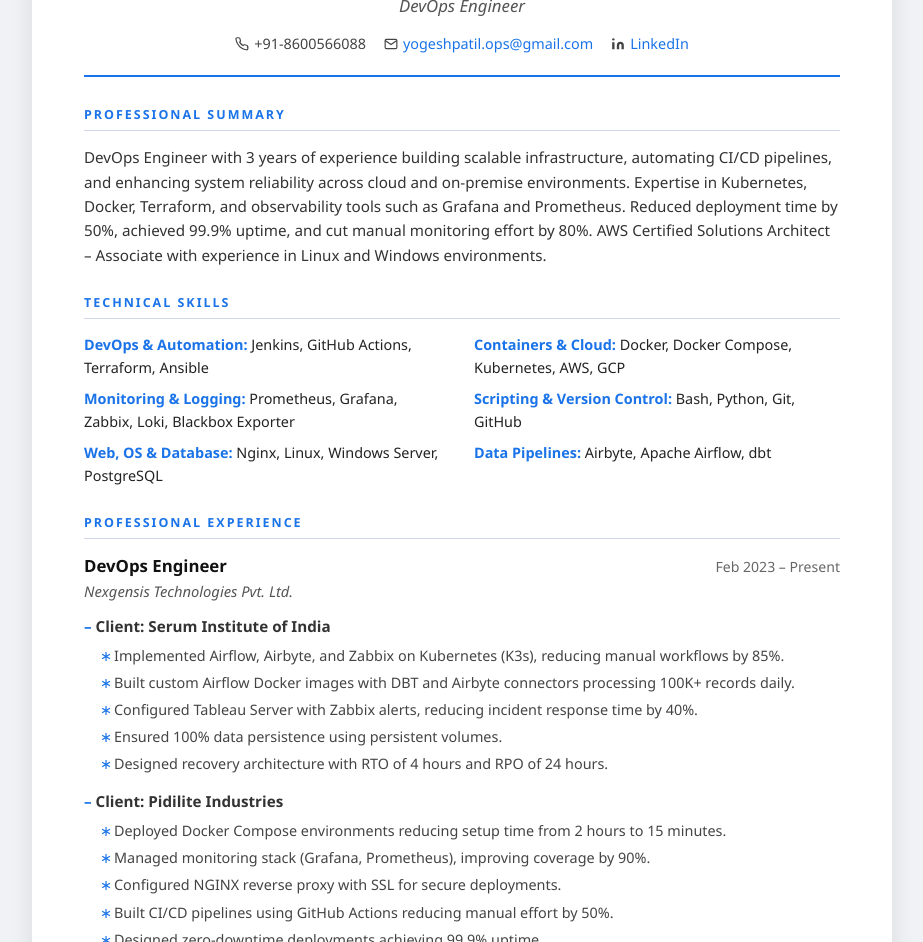
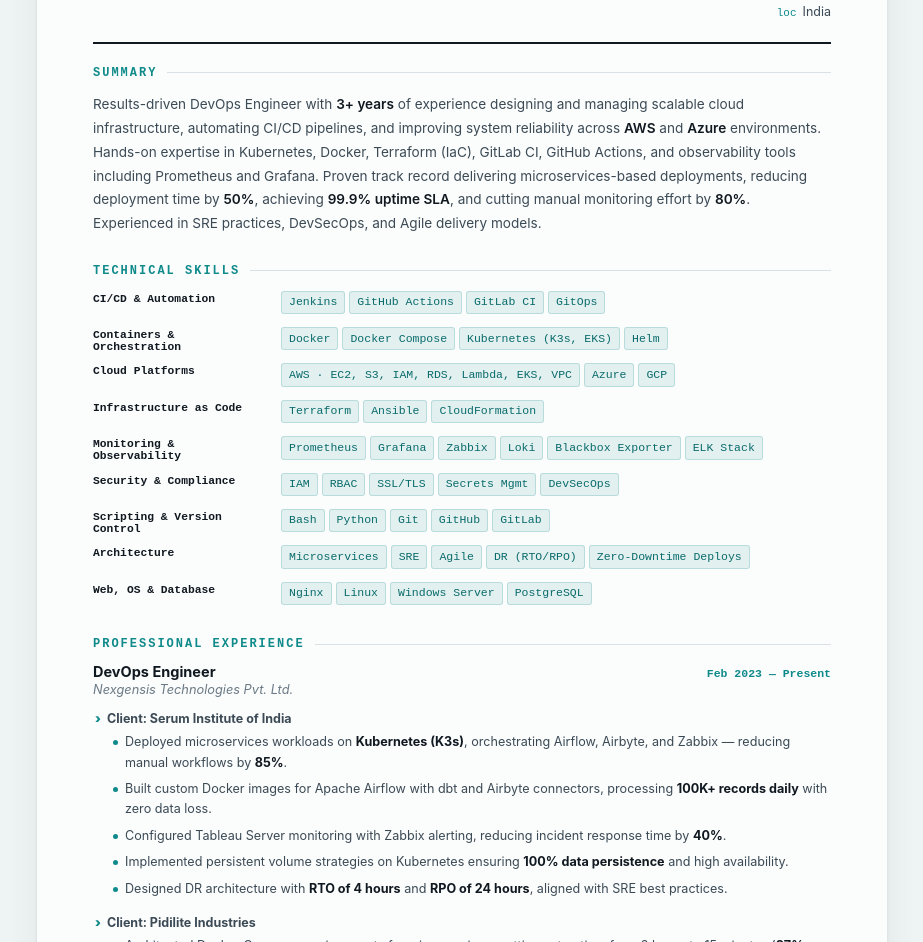
Before and after one commit to yogeshpatil-ops/Resume, a plain HTML site: page index.html in a window 1280 px wide. Shown: the part 160-1102 px from the top of the page, without its empty margins (178-1101 px from the left). Drawn offline with Linux system fonts and the light colour scheme.

Commit message:
update resume

```diff
--- a/index.html
+++ b/index.html
@@ -1,187 +1,229 @@
 <!DOCTYPE html>
 <html lang="en">
 <head>
-  <meta charset="UTF-8" />
-  <meta name="viewport" content="width=device-width, initial-scale=1.0" />
-  <title>Yogesh Patil – DevOps Engineer</title>
+<meta charset="UTF-8">
+<title>Yogesh Patil — DevOps Engineer</title>
+<meta name="viewport" content="width=device-width, initial-scale=1.0">
 <style>
-    *, *::before, *::after { box-sizing: border-box; margin: 0; padding: 0; }
-
-    body {
-      font-family: 'Segoe UI', Arial, sans-serif;
-      background: #f0f2f5;
-      color: #222;
-      line-height: 1.6;
+  :root{
+    --ink:#101820;
+    --slate:#3b4a55;
+    --mist:#6b7a85;
+    --line:#d9e1e5;
+    --paper:#fbfcfc;
+    --panel:#eef3f4;
+    --signal:#0f8a8a;
+    --signal-dim:#0f8a8a1a;
+  }
+  *{box-sizing:border-box;}
+  html,body{margin:0;padding:0;background:var(--panel);}
+  body{
+    font-family:"Inter",-apple-system,"Segoe UI",Arial,sans-serif;
+    color:var(--ink);
+    -webkit-font-smoothing:antialiased;
+  }
+  .page{
+    max-width:850px;
+    margin:32px auto;
+    background:var(--paper);
+    box-shadow:0 1px 3px rgba(16,24,32,0.08), 0 12px 32px rgba(16,24,32,0.06);
+    padding:52px 56px 48px;
   }
 
-    .page {
-      max-width: 860px;
-      margin: 40px auto;
-      background: #fff;
-      padding: 48px 52px;
-      box-shadow: 0 4px 24px rgba(0,0,0,0.10);
-      border-radius: 6px;
+  /* ---------- HEADER ---------- */
+  header{
+    display:flex;
+    justify-content:space-between;
+    align-items:flex-start;
+    border-bottom:2px solid var(--ink);
+    padding-bottom:18px;
+    margin-bottom:22px;
+    gap:24px;
+  }
+  .name-block h1{
+    font-family:"JetBrains Mono","SF Mono",Consolas,monospace;
+    font-size:30px;
+    letter-spacing:-0.5px;
+    margin:0 0 6px 0;
+    font-weight:700;
+  }
+  .name-block h1 .prompt{color:var(--signal); margin-right:2px;}
+  .role-line{
+    font-size:13.5px;
+    color:var(--slate);
+    letter-spacing:0.3px;
+    font-weight:500;
+  }
+  .role-line .sep{color:var(--signal); margin:0 8px; font-weight:700;}
+  .contact-block{
+    text-align:right;
+    font-size:12.5px;
+    color:var(--slate);
+    line-height:1.9;
+    white-space:nowrap;
+    padding-top:4px;
+  }
+  .contact-block a{color:var(--slate); text-decoration:none;}
+  .contact-block div span.tag{
+    color:var(--signal);
+    font-family:"JetBrains Mono",monospace;
+    font-size:11px;
+    margin-right:6px;
   }
 
-    /* Header */
-    header {
-      text-align: center;
-      margin-bottom: 28px;
-      border-bottom: 2px solid #1a73e8;
-      padding-bottom: 20px;
+  /* ---------- SECTION HEADINGS ---------- */
+  h2.section{
+    font-family:"JetBrains Mono",monospace;
+    font-size:12px;
+    letter-spacing:2px;
+    text-transform:uppercase;
+    color:var(--signal);
+    margin:28px 0 12px 0;
+    display:flex;
+    align-items:center;
+    gap:10px;
+  }
+  h2.section::after{
+    content:"";
+    flex:1;
+    height:1px;
+    background:var(--line);
+  }
+  h2.section:first-of-type{margin-top:0;}
+
+  /* ---------- SUMMARY ---------- */
+  .summary{
+    font-size:13.6px;
+    line-height:1.75;
+    color:var(--slate);
+    max-width:100%;
+  }
+  .summary b{color:var(--ink); font-weight:600;}
+
+  /* ---------- SKILLS ---------- */
+  .skills-grid{
+    display:grid;
+    grid-template-columns:172px 1fr;
+    row-gap:9px;
+    column-gap:16px;
+    font-size:12.8px;
+  }
+  .skills-grid dt{
+    font-family:"JetBrains Mono",monospace;
+    color:var(--ink);
+    font-weight:600;
+    font-size:11.3px;
+    padding-top:2px;
+  }
+  .skills-grid dd{
+    margin:0;
+    color:var(--slate);
+    line-height:1.6;
+  }
+  .skills-grid dd .chip{
+    display:inline-block;
+    background:var(--signal-dim);
+    color:#0a6b6b;
+    border:1px solid #0f8a8a33;
+    border-radius:3px;
+    padding:1.5px 7px;
+    margin:0 4px 4px 0;
+    font-size:11.5px;
+    font-family:"JetBrains Mono",monospace;
   }
 
-    header h1 {
-      font-size: 2.4rem;
-      font-weight: 700;
-      letter-spacing: 1px;
-      color: #111;
+  /* ---------- EXPERIENCE ---------- */
+  .job-header{
+    display:flex;
+    justify-content:space-between;
+    align-items:baseline;
+    margin-top:4px;
   }
+  .job-title{
+    font-size:14.5px;
+    font-weight:700;
+    color:var(--ink);
+  }
+  .job-dates{
+    font-family:"JetBrains Mono",monospace;
+    font-size:11.5px;
+    color:var(--signal);
+    font-weight:600;
+    white-space:nowrap;
+  }
+  .company-line{
+    font-size:12.8px;
+    color:var(--mist);
+    margin-top:2px;
+    margin-bottom:14px;
+    font-style:italic;
+  }
+  .client-block{margin-bottom:16px;}
+  .client-block:last-child{margin-bottom:0;}
+  .client-name{
+    font-size:12.5px;
+    font-weight:700;
+    color:var(--slate);
+    margin:0 0 6px 2px;
+    display:flex;
+    align-items:center;
+    gap:6px;
+  }
+  .client-name::before{
+    content:"›";
+    color:var(--signal);
+    font-weight:900;
+  }
+  ul.bullets{
+    margin:0 0 0 4px;
+    padding-left:16px;
+    list-style:none;
+  }
+  ul.bullets li{
+    position:relative;
+    font-size:12.6px;
+    line-height:1.62;
+    color:var(--slate);
+    margin-bottom:6px;
+    padding-left:12px;
+  }
+  ul.bullets li::before{
+    content:"";
+    position:absolute;
+    left:0;
+    top:8px;
+    width:5px;
+    height:5px;
+    background:var(--signal);
+    border-radius:50%;
+  }
+  ul.bullets li b{color:var(--ink); font-weight:700;}
 
-    header .title {
-      font-size: 1.05rem;
-      color: #555;
-      margin: 4px 0 12px;
-      font-style: italic;
+  /* ---------- EDUCATION ---------- */
+  .edu-row{
+    display:flex;
+    justify-content:space-between;
+    align-items:baseline;
+    font-size:13px;
   }
+  .edu-degree{font-weight:700; color:var(--ink);}
+  .edu-year{
+    font-family:"JetBrains Mono",monospace;
+    color:var(--signal);
+    font-weight:600;
+    font-size:11.5px;
+  }
+  .edu-school{color:var(--slate); font-size:12.6px; margin-top:2px;}
 
-    header .contact {
-      display: flex;
-      justify-content: center;
-      flex-wrap: wrap;
-      gap: 18px;
-      font-size: 0.9rem;
-      color: #444;
+  @media print{
+    body{background:#fff;}
+    .page{box-shadow:none; margin:0; padding:36px 40px;}
   }
-
-    header .contact a {
-      color: #1a73e8;
-      text-decoration: none;
-    }
-
-    header .contact a:hover { text-decoration: underline; }
-
-    header .contact span {
-      display: flex;
-      align-items: center;
-      gap: 5px;
-    }
-
-    /* Sections */
-    section { margin-bottom: 26px; }
-
-    section h2 {
-      font-size: 0.78rem;
-      font-weight: 700;
-      letter-spacing: 2px;
-      text-transform: uppercase;
-      color: #1a73e8;
-      border-bottom: 1px solid #d0d8e8;
-      padding-bottom: 5px;
-      margin-bottom: 14px;
-    }
-
-    /* Summary */
-    .summary p { font-size: 0.95rem; color: #333; }
-
-    /* Skills */
-    .skills-grid {
-      display: grid;
-      grid-template-columns: 1fr 1fr;
-      gap: 8px 24px;
-    }
-
-    .skill-item { font-size: 0.9rem; }
-    .skill-item strong { color: #1a73e8; }
-
-    /* Experience */
-    .job { margin-bottom: 22px; }
-
-    .job-header {
-      display: flex;
-      justify-content: space-between;
-      align-items: baseline;
-      flex-wrap: wrap;
-      gap: 4px;
-    }
-
-    .job-header h3 {
-      font-size: 1.05rem;
-      font-weight: 700;
-      color: #111;
-    }
-
-    .job-header .date {
-      font-size: 0.88rem;
-      color: #666;
-      white-space: nowrap;
-    }
-
-    .job-company {
-      font-size: 0.92rem;
-      color: #555;
-      font-style: italic;
-      margin-bottom: 10px;
-    }
-
-    .client-block { margin-bottom: 14px; }
-
-    .client-block h4 {
-      font-size: 0.95rem;
-      font-weight: 600;
-      color: #333;
-      margin-bottom: 6px;
-    }
-
-    .client-block h4::before {
-      content: "– ";
-      color: #1a73e8;
-    }
-
-    .client-block ul {
-      list-style: none;
-      padding-left: 16px;
-    }
-
-    .client-block ul li {
-      font-size: 0.9rem;
-      color: #444;
-      margin-bottom: 4px;
-      padding-left: 14px;
-      position: relative;
-    }
-
-    .client-block ul li::before {
-      content: "∗";
-      position: absolute;
-      left: 0;
-      color: #1a73e8;
-    }
-
-    /* Education */
-    .edu-block {
-      display: flex;
-      justify-content: space-between;
-      align-items: baseline;
-      flex-wrap: wrap;
-    }
-
-    .edu-block h3 { font-size: 1rem; font-weight: 700; }
-    .edu-block .year { font-size: 0.88rem; color: #666; }
-    .edu-block p { width: 100%; font-size: 0.9rem; color: #555; font-style: italic; }
-
-    /* Additional */
-    .additional p { font-size: 0.92rem; color: #333; }
-
-    /* Print */
-    @media print {
-      body { background: #fff; }
-      .page { box-shadow: none; margin: 0; padding: 32px 40px; }
-    }
-
-    @media (max-width: 600px) {
-      .page { padding: 28px 20px; }
-      .skills-grid { grid-template-columns: 1fr; }
+  @media (max-width:640px){
+    .page{padding:28px 22px;}
+    header{flex-direction:column;}
+    .contact-block{text-align:left;}
+    .skills-grid{grid-template-columns:1fr;}
   }
 </style>
 </head>
@@ -189,106 +231,106 @@
 <div class="page">
 
   <header>
-      <h1>Yogesh Patil</h1>
-      <p class="title">DevOps Engineer</p>
-      <div class="contact">
-        <span>
-          <svg width="14" height="14" viewBox="0 0 24 24" fill="none" stroke="currentColor" stroke-width="2"><path d="M22 16.92v3a2 2 0 0 1-2.18 2 19.79 19.79 0 0 1-8.63-3.07A19.5 19.5 0 0 1 4.69 12 19.79 19.79 0 0 1 1.58 3.4 2 2 0 0 1 3.55 1.22h3a2 2 0 0 1 2 1.72c.127.96.361 1.903.7 2.81a2 2 0 0 1-.45 2.11L7.91 8.73a16 16 0 0 0 6 6l.87-.87a2 2 0 0 1 2.11-.45c.907.339 1.85.573 2.81.7A2 2 0 0 1 21.5 16.92z"/></svg>
-          +91-8600566088
-        </span>
-        <span>
-          <svg width="14" height="14" viewBox="0 0 24 24" fill="none" stroke="currentColor" stroke-width="2"><path d="M4 4h16c1.1 0 2 .9 2 2v12c0 1.1-.9 2-2 2H4c-1.1 0-2-.9-2-2V6c0-1.1.9-2 2-2z"/><polyline points="22,6 12,13 2,6"/></svg>
-          <a href="mailto:yogeshpatil.ops@gmail.com">yogeshpatil.ops@gmail.com</a>
-        </span>
-        <span>
-          <svg width="14" height="14" viewBox="0 0 24 24" fill="currentColor"><path d="M16 8a6 6 0 0 1 6 6v7h-4v-7a2 2 0 0 0-2-2 2 2 0 0 0-2 2v7h-4v-7a6 6 0 0 1 6-6z"/><rect x="2" y="9" width="4" height="12"/><circle cx="4" cy="4" r="2"/></svg>
-          <a href="https://linkedin.com" target="_blank" rel="noopener">LinkedIn</a>
-        </span>
+    <div class="name-block">
+      <h1><span class="prompt">~$</span>Yogesh Patil</h1>
+      <div class="role-line">DevOps Engineer<span class="sep">|</span>Cloud Infrastructure<span class="sep">|</span>CI/CD<span class="sep">|</span>Kubernetes</div>
+    </div>
+    <div class="contact-block">
+      <div><span class="tag">tel</span>+91-8600566088</div>
+      <div><span class="tag">mail</span><a href="mailto:yogeshpatil.ops@gmail.com">yogeshpatil.ops@gmail.com</a></div>
+      <div><span class="tag">web</span><a href="#">LinkedIn</a></div>
+      <div><span class="tag">loc</span>India</div>
     </div>
   </header>
 
-    <section class="summary">
-      <h2>Professional Summary</h2>
-      <p>
-        DevOps Engineer with 3 years of experience building scalable infrastructure, automating CI/CD pipelines,
-        and enhancing system reliability across cloud and on-premise environments. Expertise in Kubernetes, Docker,
-        Terraform, and observability tools such as Grafana and Prometheus. Reduced deployment time by 50%, achieved
-        99.9% uptime, and cut manual monitoring effort by 80%. AWS Certified Solutions Architect – Associate with
-        experience in Linux and Windows environments.
+  <h2 class="section">Summary</h2>
+  <p class="summary">
+    Results-driven DevOps Engineer with <b>3+ years</b> of experience designing and managing scalable cloud infrastructure,
+    automating CI/CD pipelines, and improving system reliability across <b>AWS</b> and <b>Azure</b> environments. Hands-on
+    expertise in Kubernetes, Docker, Terraform (IaC), GitLab CI, GitHub Actions, and observability tools including
+    Prometheus and Grafana. Proven track record delivering microservices-based deployments, reducing deployment time by
+    <b>50%</b>, achieving <b>99.9% uptime SLA</b>, and cutting manual monitoring effort by <b>80%</b>. Experienced in SRE
+    practices, DevSecOps, and Agile delivery models.
   </p>
-    </section>
 
-    <section>
-      <h2>Technical Skills</h2>
-      <div class="skills-grid">
-        <div class="skill-item"><strong>DevOps &amp; Automation:</strong> Jenkins, GitHub Actions, Terraform, Ansible</div>
-        <div class="skill-item"><strong>Containers &amp; Cloud:</strong> Docker, Docker Compose, Kubernetes, AWS, GCP</div>
-        <div class="skill-item"><strong>Monitoring &amp; Logging:</strong> Prometheus, Grafana, Zabbix, Loki, Blackbox Exporter</div>
-        <div class="skill-item"><strong>Scripting &amp; Version Control:</strong> Bash, Python, Git, GitHub</div>
-        <div class="skill-item"><strong>Web, OS &amp; Database:</strong> Nginx, Linux, Windows Server, PostgreSQL</div>
-        <div class="skill-item"><strong>Data Pipelines:</strong> Airbyte, Apache Airflow, dbt</div>
+  <h2 class="section">Technical Skills</h2>
+  <dl class="skills-grid">
+    <dt>CI/CD &amp; Automation</dt>
+    <dd><span class="chip">Jenkins</span><span class="chip">GitHub Actions</span><span class="chip">GitLab CI</span><span class="chip">GitOps</span></dd>
+
+    <dt>Containers &amp; Orchestration</dt>
+    <dd><span class="chip">Docker</span><span class="chip">Docker Compose</span><span class="chip">Kubernetes (K3s, EKS)</span><span class="chip">Helm</span></dd>
+
+    <dt>Cloud Platforms</dt>
+    <dd><span class="chip">AWS · EC2, S3, IAM, RDS, Lambda, EKS, VPC</span><span class="chip">Azure</span><span class="chip">GCP</span></dd>
+
+    <dt>Infrastructure as Code</dt>
+    <dd><span class="chip">Terraform</span><span class="chip">Ansible</span><span class="chip">CloudFormation</span></dd>
+
+    <dt>Monitoring &amp; Observability</dt>
+    <dd><span class="chip">Prometheus</span><span class="chip">Grafana</span><span class="chip">Zabbix</span><span class="chip">Loki</span><span class="chip">Blackbox Exporter</span><span class="chip">ELK Stack</span></dd>
+
+    <dt>Security &amp; Compliance</dt>
+    <dd><span class="chip">IAM</span><span class="chip">RBAC</span><span class="chip">SSL/TLS</span><span class="chip">Secrets Mgmt</span><span class="chip">DevSecOps</span></dd>
+
+    <dt>Scripting &amp; Version Control</dt>
+    <dd><span class="chip">Bash</span><span class="chip">Python</span><span class="chip">Git</span><span class="chip">GitHub</span><span class="chip">GitLab</span></dd>
+
+    <dt>Architecture</dt>
+    <dd><span class="chip">Microservices</span><span class="chip">SRE</span><span class="chip">Agile</span><span class="chip">DR (RTO/RPO)</span><span class="chip">Zero-Downtime Deploys</span></dd>
+
+    <dt>Web, OS &amp; Database</dt>
+    <dd><span class="chip">Nginx</span><span class="chip">Linux</span><span class="chip">Windows Server</span><span class="chip">PostgreSQL</span></dd>
+  </dl>
+
+  <h2 class="section">Professional Experience</h2>
+
+  <div class="job-header">
+    <div class="job-title">DevOps Engineer</div>
+    <div class="job-dates">Feb 2023 — Present</div>
   </div>
-    </section>
-
-    <section>
-      <h2>Professional Experience</h2>
-      <div class="job">
-        <div class="job-header">
-          <h3>DevOps Engineer</h3>
-          <span class="date">Feb 2023 – Present</span>
-        </div>
-        <p class="job-company">Nexgensis Technologies Pvt. Ltd.</p>
+  <div class="company-line">Nexgensis Technologies Pvt. Ltd.</div>
 
   <div class="client-block">
-          <h4>Client: Serum Institute of India</h4>
-          <ul>
-            <li>Implemented Airflow, Airbyte, and Zabbix on Kubernetes (K3s), reducing manual workflows by 85%.</li>
-            <li>Built custom Airflow Docker images with DBT and Airbyte connectors processing 100K+ records daily.</li>
-            <li>Configured Tableau Server with Zabbix alerts, reducing incident response time by 40%.</li>
-            <li>Ensured 100% data persistence using persistent volumes.</li>
-            <li>Designed recovery architecture with RTO of 4 hours and RPO of 24 hours.</li>
+    <div class="client-name">Client: Serum Institute of India</div>
+    <ul class="bullets">
+      <li>Deployed microservices workloads on <b>Kubernetes (K3s)</b>, orchestrating Airflow, Airbyte, and Zabbix — reducing manual workflows by <b>85%</b>.</li>
+      <li>Built custom Docker images for Apache Airflow with dbt and Airbyte connectors, processing <b>100K+ records daily</b> with zero data loss.</li>
+      <li>Configured Tableau Server monitoring with Zabbix alerting, reducing incident response time by <b>40%</b>.</li>
+      <li>Implemented persistent volume strategies on Kubernetes ensuring <b>100% data persistence</b> and high availability.</li>
+      <li>Designed DR architecture with <b>RTO of 4 hours</b> and <b>RPO of 24 hours</b>, aligned with SRE best practices.</li>
     </ul>
   </div>
 
   <div class="client-block">
-          <h4>Client: Pidilite Industries</h4>
-          <ul>
-            <li>Deployed Docker Compose environments reducing setup time from 2 hours to 15 minutes.</li>
-            <li>Managed monitoring stack (Grafana, Prometheus), improving coverage by 90%.</li>
-            <li>Configured NGINX reverse proxy with SSL for secure deployments.</li>
-            <li>Built CI/CD pipelines using GitHub Actions reducing manual effort by 50%.</li>
-            <li>Designed zero-downtime deployments achieving 99.9% uptime.</li>
+    <div class="client-name">Client: Pidilite Industries</div>
+    <ul class="bullets">
+      <li>Architected Docker Compose environments for microservices, cutting setup time from 2 hours to 15 minutes (<b>87% reduction</b>).</li>
+      <li>Built end-to-end CI/CD pipelines using GitHub Actions and GitLab CI, reducing manual release effort by <b>50%</b>.</li>
+      <li>Configured GitHub Actions workflows to trigger staging deployments on PR merges and production releases on tag pushes, ensuring a controlled, auditable release process.</li>
+      <li>Managed full observability stack (Prometheus, Grafana, Loki) improving monitoring coverage by <b>90%</b>.</li>
+      <li>Configured NGINX reverse proxy with SSL/TLS and IAM-based access controls, enforcing DevSecOps standards.</li>
+      <li>Designed zero-downtime blue-green deployment strategy achieving <b>99.9% uptime SLA</b> across all production services.</li>
     </ul>
   </div>
 
   <div class="client-block">
-          <h4>Client: Minda Sensor (IoT)</h4>
-          <ul>
-            <li>Designed IoT monitoring system for 30+ Raspberry Pi devices reducing manual checks by 80%.</li>
-            <li>Automated provisioning using Ansible saving 10+ hours/week.</li>
-            <li>Built Docker environments on Windows with fast startup time (&lt;2 mins).</li>
-            <li>Improved release speed by 60% using GitHub Actions.</li>
-            <li>Created Grafana dashboards and Prometheus alerts reducing downtime by 75%.</li>
+    <div class="client-name">Client: Minda Sensor (IoT)</div>
+    <ul class="bullets">
+      <li>Deployed IoT infrastructure monitoring for <b>30+ Raspberry Pi</b> edge devices, reducing manual checks by <b>80%</b>.</li>
+      <li>Automated provisioning using Ansible playbooks, saving <b>10+ engineering hours</b> per week.</li>
+      <li>Built containerised Docker environments on Windows Server with startup time under 2 minutes.</li>
+      <li>Implemented GitLab CI pipelines improving release velocity by <b>60%</b> with automated testing and deployment gates.</li>
+      <li>Created Grafana dashboards with Prometheus alerts, reducing system downtime by <b>75%</b>.</li>
     </ul>
   </div>
+
+  <h2 class="section">Education</h2>
+  <div class="edu-row">
+    <span class="edu-degree">Bachelor of Engineering (B.E.)</span>
+    <span class="edu-year">2022</span>
   </div>
-    </section>
-
-    <section>
-      <h2>Education</h2>
-      <div class="edu-block">
-        <h3>Bachelor of Engineering</h3>
-        <span class="year">2022</span>
-        <p>Savitribai Phule Pune University, Pune</p>
-      </div>
-    </section>
-
-    <section>
-      <h2>Additional Information</h2>
-      <div class="additional">
-        <p><strong>Certification:</strong> AWS Certified Solutions Architect – Associate</p>
-      </div>
-    </section>
+  <div class="edu-school">Savitribai Phule Pune University, Pune, Maharashtra</div>
 
 </div>
 </body>
```
Lines whose indentation alone changed are shown as unchanged.
